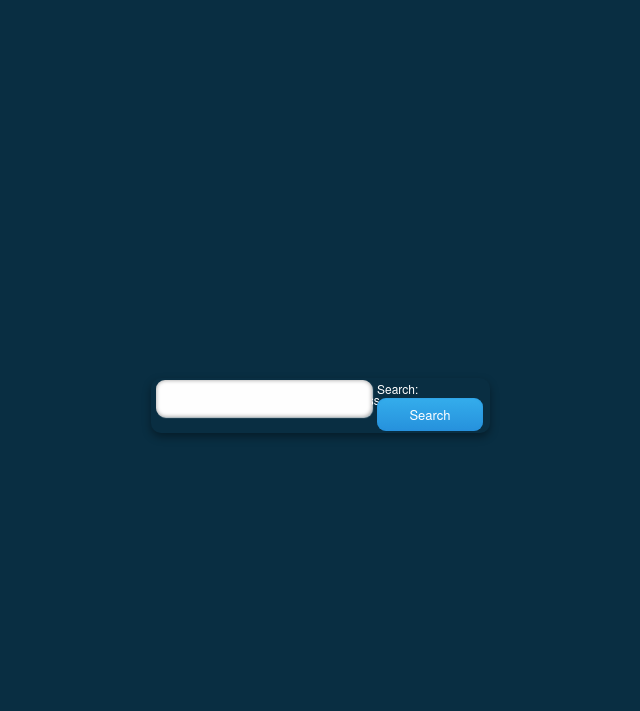
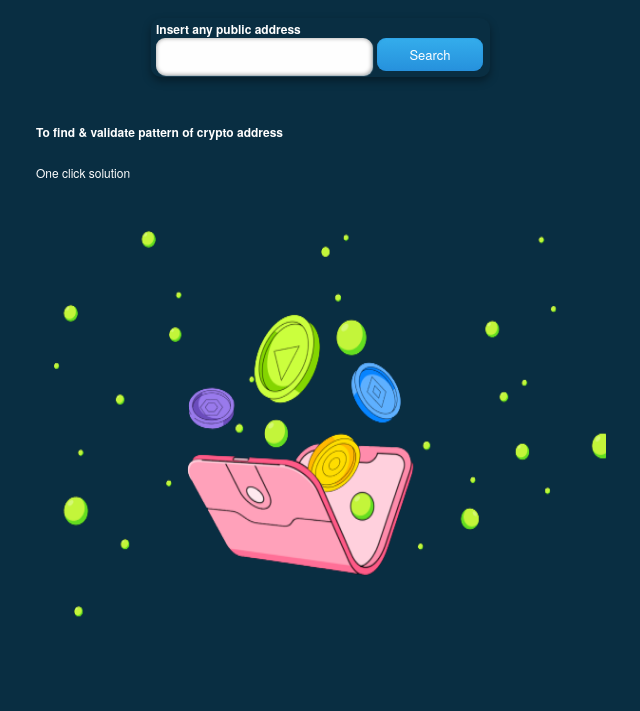
Before and after one commit to San-kalp/Kavach, a Django app: page /lab in a window 1280 px wide. Shown: the top 711 px of the page, without its empty margins (319-959 px from the left). Run offline with Django 3.2, Linux system fonts and the light colour scheme.

Commit message:
lab home page design

```diff
--- a/Defendify-project/home/templates/home/home.html
+++ b/Defendify-project/home/templates/home/home.html
@@ -22,7 +22,7 @@
     <!--scritps-->
     <script src="/static/js/script.js" defer></script>
 
-    <!-- Navbar -->
+    Navbar
     <nav class="navbar navbar-expand-md navbar-light bg-light">
         <div class="container">
             <!-- Navbar brand or logo -->
--- a/Defendify-project/lab/forms.py
+++ b/Defendify-project/lab/forms.py
@@ -4,4 +4,4 @@ from django import forms
 
 
 class searchForm(forms.Form):
-    form_data = forms.CharField(label="Search" , max_length=100)
+    form_data = forms.CharField(label='' , max_length=100)
--- a/Defendify-project/lab/templates/lab/index.html
+++ b/Defendify-project/lab/templates/lab/index.html
@@ -6,14 +6,14 @@
     <meta name="viewport" content="width=device-width, initial-scale=1.0">
     <title>Home Page</title>
     <style>
+
         *,*:after,*:before {
             box-sizing: border-box;
             -moz-box-sizing: border-box;
             -webkit-box-sizing: border-box;
         }
 
-        .cf:before,
-        .cf:after {
+        .cf:before,.cf:after {
             content: "";
             display: table;
         }
@@ -34,18 +34,21 @@
         }
 
         .container {
-            display: flex;
+            display:inline;
+            flex-direction: row;
             align-items: center;
+            top: 0;
         }
 
         .form {
             background: #f4f4f4;
             background: rgba(244, 244, 244, 0);
             left: 50%;
+            display:inline;
             padding: 2px 5px;
             position: absolute;
             margin: -22px 0 0 -170px;
-            top: 50%;
+            top: 5%;
             width: 339px;
             box-shadow: 0 4px 9px rgba(0, 0, 0, .37);
             -moz-box-shadow: 0 4px 9px rgba(0, 0, 0, .37);
@@ -55,8 +58,7 @@
             -webkit-border-radius: 10px
         }
 
-        .form input,
-        .form button {
+        .form input,.form button {
             float: left
         }
 
@@ -127,20 +129,204 @@
         .form button:hover {
             opacity: .9;
         }
+
+        .hero {
+  padding-block: 150px 140px;
+}
+
+.hero-text {
+  font-size: var(--fs-5);
+  margin-block: 25px 40px;
+}
+
+.hero-banner {
+  max-width: max-content;
+  margin-inline: auto;
+}
+
+.hero-content {
+  margin-block-end: 80px;
+}
+
+.hero .container {
+    display: grid;
+    grid-template-columns: 1fr 1fr;
+    align-items: center;
+    gap: 30px;
+  }
+
+  .hero-content {
+    margin-block-end: 0;
+  }
+
+  .section {
+  padding-block: var(--section-padding);
+}
+.start-cont {
+  padding: 2vw;
+}
+
+.h1,
+.h2,
+.h3 {
+  color: var(--white);
+  line-height: 1.1;
+}
+
+.h1 {
+  font-size: var(--fs-1);
+}
+
+.section-text {
+  font-size: var(--fs-5);
+  margin-block: 15px 35px;
+}
+
+.section-list {
+  margin-block-end: 35px;
+}
+
+.section-item:not(:last-child) {
+  margin-block-end: 25px;
+}
+
+.section-item .title-wrapper {
+  display: flex;
+  align-items: center;
+  gap: 10px;
+  margin-block-end: 15px;
+}
+
+.section-item .title-wrapper ion-icon {
+  flex-shrink: 0;
+  color: var(--blue-crayola);
+  font-size: 24px;
+}
+.logo {
+  color: var(--white);
+  font-size: 2.5rem;
+  font-weight: var(--fw-700);
+  display: flex;
+  align-items: center;
+  gap: 5px;
+}
+
+.nav-toggle-btn .line {
+  width: 26px;
+  height: 3px;
+  background-color: var(--white);
+  transition: var(--transition-1);
+}
+
+.nav-toggle-btn .line:not(:last-child) {
+  margin-block-end: 4px;
+}
+
+.nav-toggle-btn {
+  padding: 8px 5px;
+  margin-inline-start: auto;
+}
+
+.nav-toggle-btn.active .line-1 {
+  transform: rotate(45deg) translate(5px, 6px);
+}
+
+.nav-toggle-btn.active .line-2 {
+  opacity: 0;
+}
+
+.nav-toggle-btn.active .line-3 {
+  transform: rotate(-45deg) translate(4px, -5px);
+}
+
+.navbar {
+  position: absolute;
+  top: 100%;
+  left: 0;
+  width: 100%;
+  height: 100vh;
+  background-color: var(--eerie-black-1);
+  max-height: 0;
+  overflow: hidden;
+  visibility: hidden;
+  transition: 0.25s var(--cubic-out);
+}
+
+.navbar.active {
+  max-height: calc(100vh - 63px);
+  visibility: visible;
+  transition-duration: 0.5s;
+}
+
+.navbar-item:not(:last-child) {
+  border-block-end: 1px solid var(--white_30);
+}
+
+.navbar-link {
+  color: var(--white);
+  font-weight: var(--fw-700);
+  padding: 12px 30px;
+  transition: var(--transition-1);
+}
+
+.navbar-link:is(:hover, :focus, .active) {
+  color: var(--blue-crayola);
+}
+.navContainer {
+  max-width: 100% !important;
+}
+
+.ctr {
+    max-width: 960px;
+  }
     </style>
 </head>
 
 <body>
+
     <div class="container">
-        <form class="form" method="POST">
+
+        <form class="form cf" method="POST">
+            <div id="text">
+                <b>Insert any public address</b>
+            </div>
             {% csrf_token %}
             {{form}}
             <button type="submit">Search</button>
         </form>
-        <div class="text">
-            <p>Insert a public address.</p>
-        </div>
     </div>
+    <main>
+        <article>
+          <section class="section hero" aria-label="hero" data-section>
+            <div class="start-cont">
+              <div class="hero-content">
+                <h1 class="h1 hero-title">
+                  To find & validate pattern of crypto address
+                </h1>
+
+                <p class="hero-text">
+                  One click solution
+                </p>
+              </div>
+
+              <figure class="hero-banner">
+                <img
+                  src="/static/images/wallet.png"
+                  width="570"
+                  height="448"
+                  alt="hero banner"
+                  class="w-100"
+                />
+              </figure>
+            </div>
+
+            <script
+              type="text/javascript"
+              src="//translate.google.com/translate_a/element.js?cb=googleTranslateElementInit"
+            ></script>
+          </section>
+        </article>
+      </main>
 </body>
 
 </html>
--- a/Defendify-project/static/css/style.css
+++ b/Defendify-project/static/css/style.css
@@ -272,6 +272,8 @@
   opacity: 0;
   animation: fadeIn 2s forwards; /* Slowed down the animation to 2 seconds */
 }
+
+
 
 @keyframes fadeIn {
   0% {
```
Also changed, not shown: Defendify-project/static/images/wallet.png (added).
